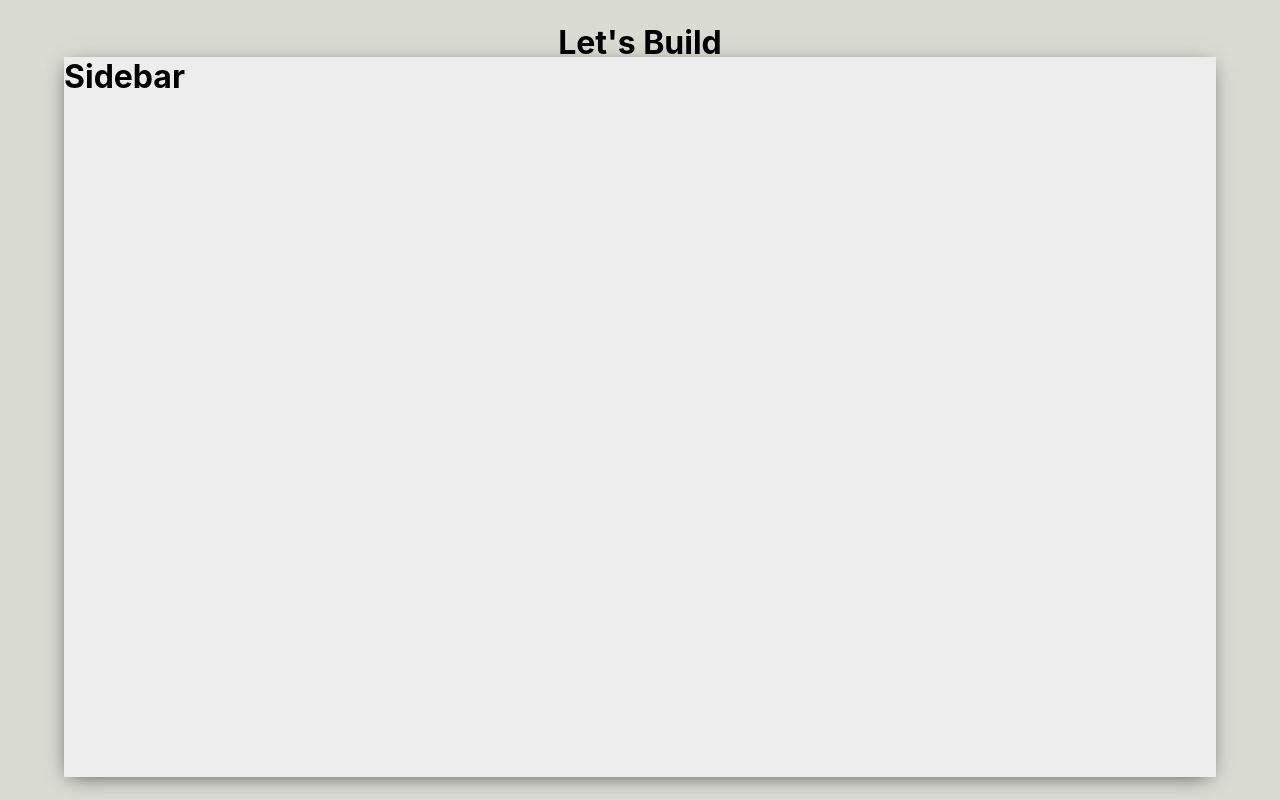
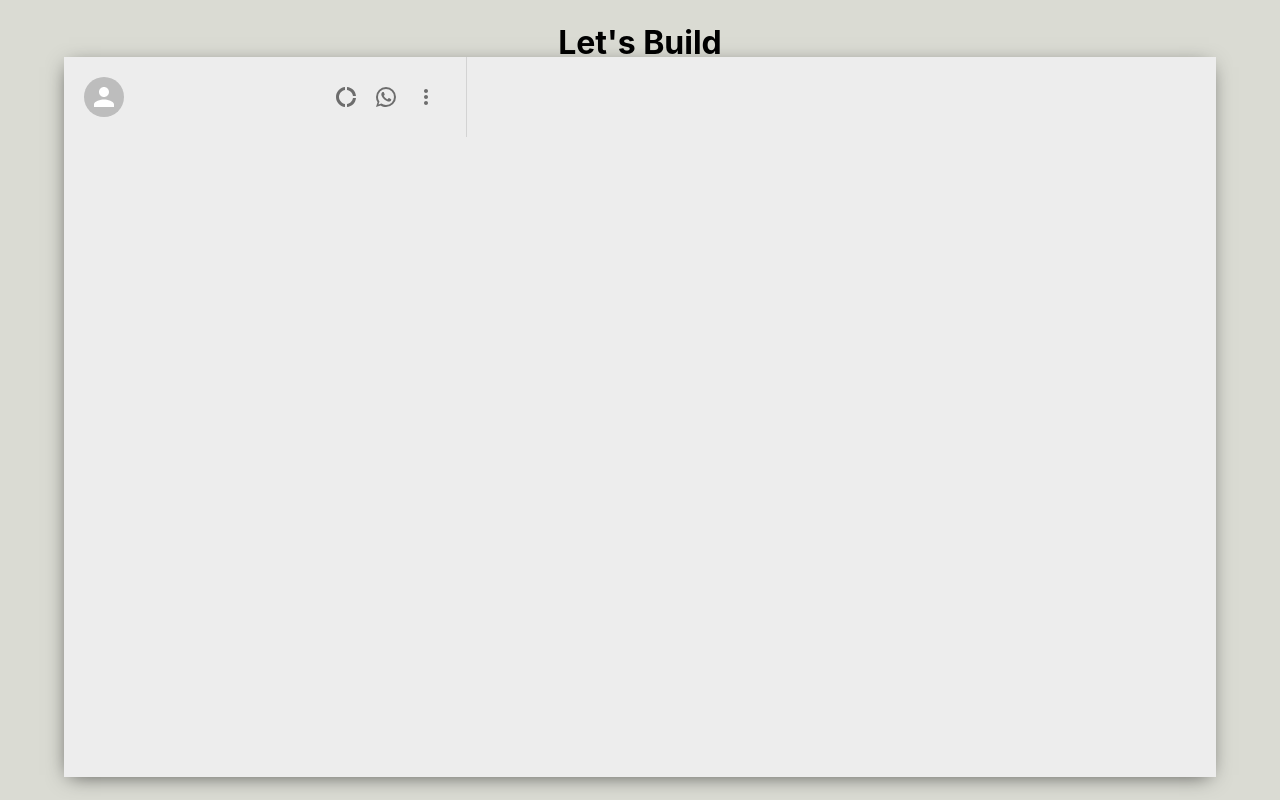
Before and after one commit to aselwilliams/WhatsApp-Clone, a React (Create React App) app: page / in a window 1280 px wide. Built offline with nearby package versions, Linux system fonts and the light colour scheme.

Commit message:
sidebar header styled

```diff
--- a/package.json
+++ b/package.json
@@ -3,6 +3,10 @@
   "version": "0.1.0",
   "private": true,
   "dependencies": {
+    "@emotion/react": "^11.10.4",
+    "@emotion/styled": "^11.10.4",
+    "@mui/icons-material": "^5.10.3",
+    "@mui/material": "^5.10.3",
     "@testing-library/jest-dom": "^5.16.5",
     "@testing-library/react": "^13.3.0",
     "@testing-library/user-event": "^13.5.0",
--- a/src/Sidebar.css
+++ b/src/Sidebar.css
@@ -0,0 +1,21 @@
+.sidebar {
+    flex:0.35;
+}
+
+.sidebar__header {
+    display:flex;
+    justify-content:space-between;
+    padding: 20px;
+    border-right:1px solid lightgray;
+}
+
+.sidebar__headerRight{
+    display: flex;
+    align-items: center;
+    justify-content: space-between;
+    min-width:10w;
+}
+.sidebar__headerRight> .MuiSvgIcon-root {
+    margin-right: 2vw;
+    font-size:24px !important;
+}
--- a/src/Sidebar.js
+++ b/src/Sidebar.js
@@ -1,9 +1,35 @@
 import React from 'react'
 import './Sidebar.css'
+import { Avatar,IconButton } from '@mui/material';
+import DonutLargeIcon from '@mui/icons-material/DonutLarge';
+import WhatsAppIcon from '@mui/icons-material/WhatsApp';
+import MoreVertIcon from '@mui/icons-material/MoreVert';
 
 function Sidebar() {
   return (
-    <h1>Sidebar</h1>
+    <div className='sidebar'>
+        <div className="sidebar__header">
+            <Avatar />
+            <div className="sidebar__headerRight">
+            <IconButton>
+                <DonutLargeIcon />
+            </IconButton>
+            <IconButton>
+                <WhatsAppIcon />
+            </IconButton>
+            <IconButton>
+                <MoreVertIcon />
+            </IconButton>
+            </div>
+        </div>
+        <div className="sidebar__search">
+
+        </div>
+        <div className="sidebar__chats">
+
+        </div>
+
+    </div>
   )
 }
 
```
Also changed, not shown: 1 other file (tests, documents, lock files or other folders).
